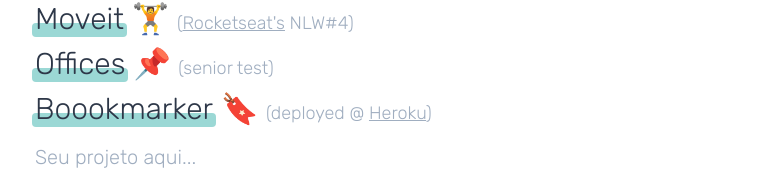
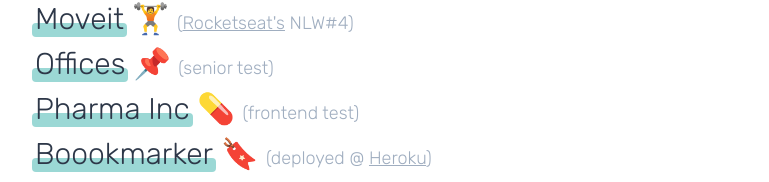
Before and after one commit to xanderios/hello-world, a Vue app: page / in a window 1280 px wide. Shown: the part 556-738 px from the top of the page, without its empty margins (13-782 px from the left). Built offline with nearby package versions, Linux system fonts and the light colour scheme.

Commit message:
Feat: add Coodesh test to projects list 🙂

```diff
--- a/src/App.vue
+++ b/src/App.vue
@@ -24,6 +24,7 @@
           <li><Link text="Intelmais - Website" href="https://www.intelmais.com.br" /> 📱</li>
           <li><Link text="Moveit" href="https://moveit-reactjs.vercel.app/" /> 🏋️ <span class="text-gray-500 text-lg">(<a class="underline" href="https://rocketseat.com.br/">Rocketseat's</a> NLW#4)</span></li>
           <li><Link text="Offices" href="https://github.com/xanderios/senior-frontend-test" /> 📌 <span class="text-gray-500 text-lg">(senior test)</span></li>
+          <li><Link text="Pharma Inc" href="https://github.com/xanderios/coodesh-nuxt-test" /> 💊 <span class="text-gray-500 text-lg">(frontend test)</span></li>
           <li><Link text="Boookmarker" href="https://boookmarker.herokuapp.com" /> 🔖 <span class="text-gray-500 text-lg">(deployed @ <a class="underline" href="https://heroku.com">Heroku</a>)</span></li>
           <span class="text-gray-500 text-xl">Seu projeto aqui...</span>
         </ul>
```
Also changed, not shown: 1 other file (tests, documents, lock files or other folders).
